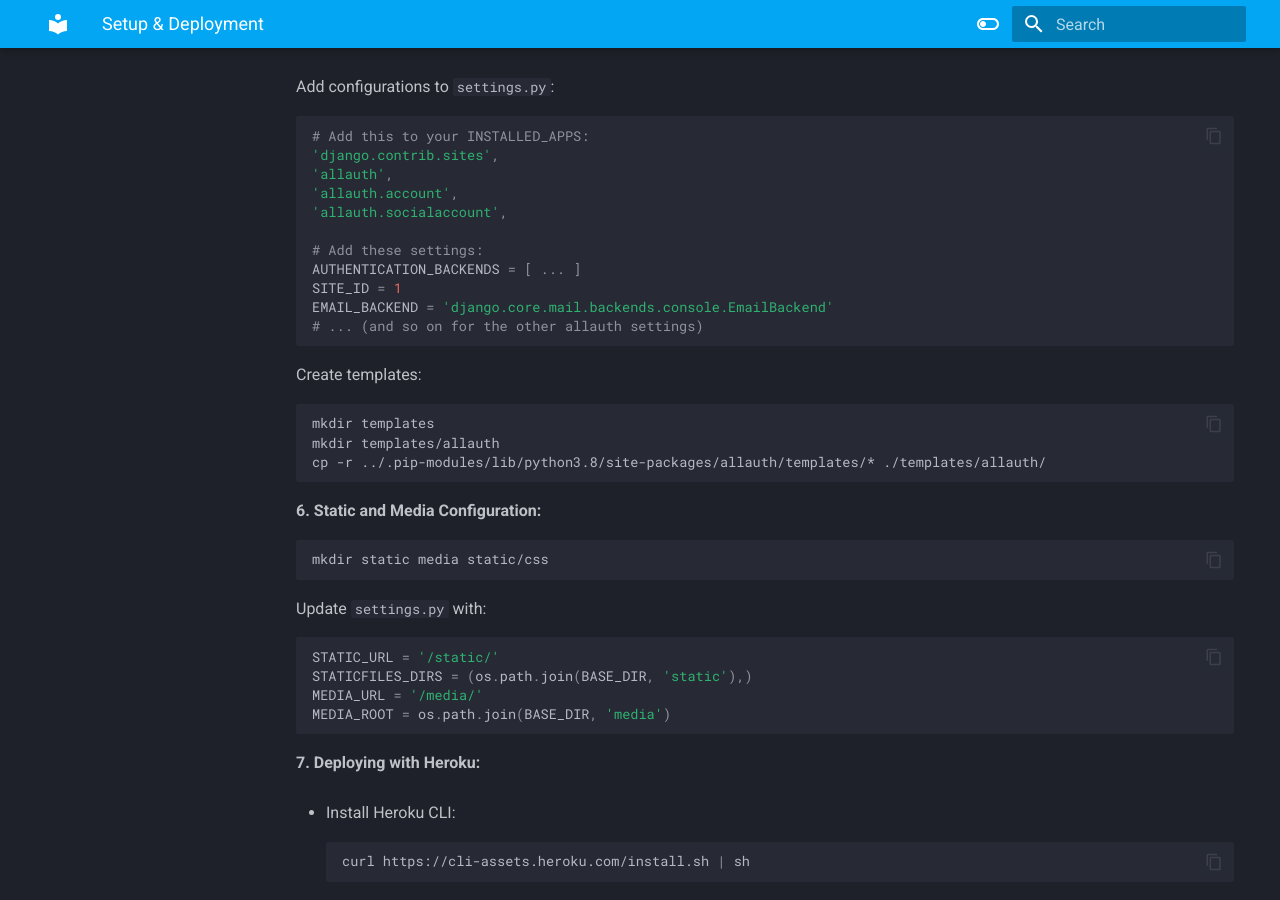
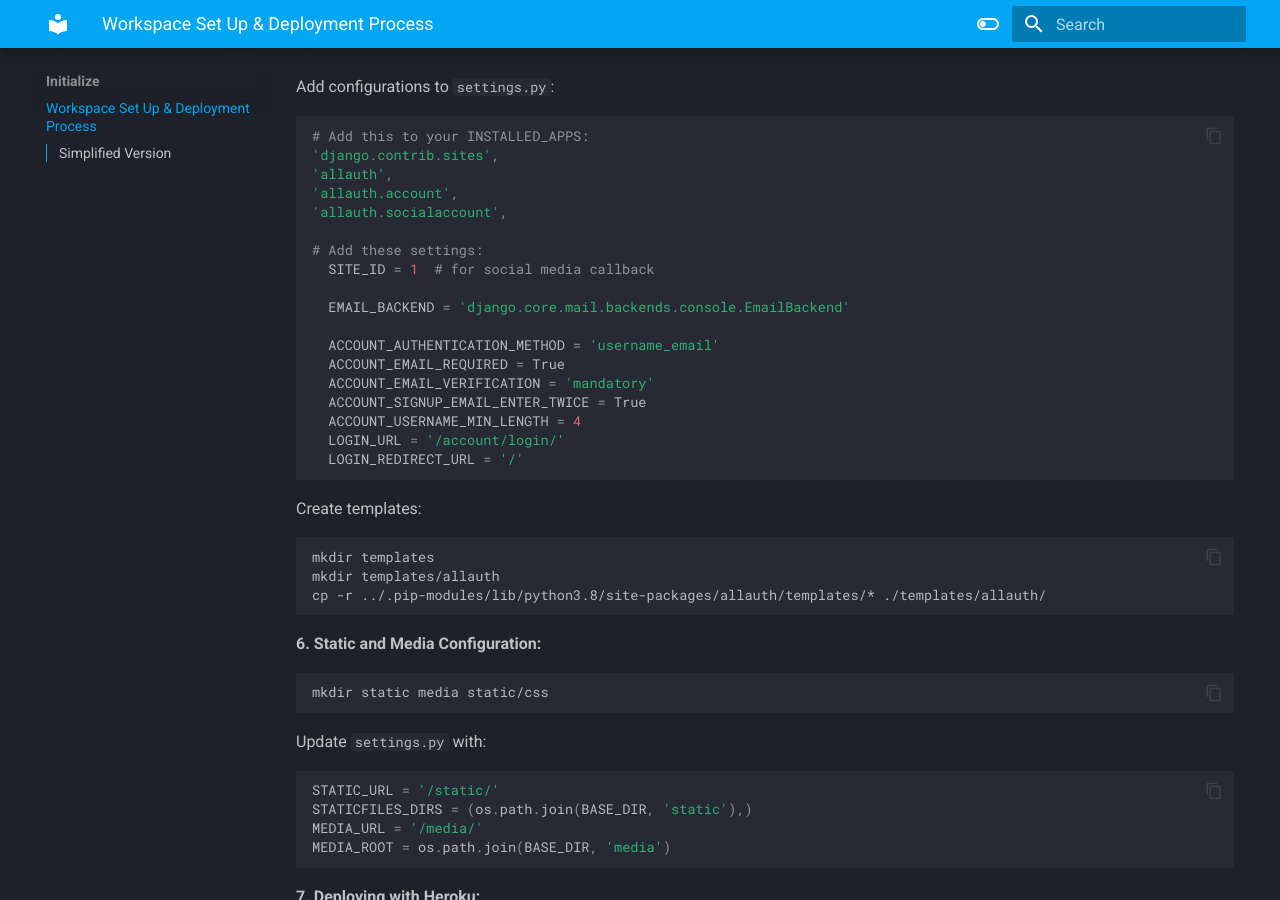
Before and after one commit to Code-Institute-Submissions/py, an MkDocs documentation site: the page built from docs/setup-and-deployment/setup_and_deployment.md, in a window 1280 px wide and 900 px high, scrolled down 1879 px. Built offline with MkDocs 1.6.1 and Material for MkDocs 9.7.7, drawn with Linux system fonts in a browser that asks for light colours.

Commit message:
docs: improve indexing

````diff
--- a/docs/setup-and-deployment/setup_and_deployment.md
+++ b/docs/setup-and-deployment/setup_and_deployment.md
@@ -91,10 +91,18 @@
   'allauth.socialaccount',
 
   # Add these settings:
-  AUTHENTICATION_BACKENDS = [ ... ]
-  SITE_ID = 1
-  EMAIL_BACKEND = 'django.core.mail.backends.console.EmailBackend'
-  # ... (and so on for the other allauth settings)
+    SITE_ID = 1  # for social media callback
+
+    EMAIL_BACKEND = 'django.core.mail.backends.console.EmailBackend'
+
+    ACCOUNT_AUTHENTICATION_METHOD = 'username_email'
+    ACCOUNT_EMAIL_REQUIRED = True
+    ACCOUNT_EMAIL_VERIFICATION = 'mandatory'
+    ACCOUNT_SIGNUP_EMAIL_ENTER_TWICE = True
+    ACCOUNT_USERNAME_MIN_LENGTH = 4
+    LOGIN_URL = '/account/login/'
+    LOGIN_REDIRECT_URL = '/'
+
   ```
 
   Create templates:
--- a/mkdocs.yml
+++ b/mkdocs.yml
@@ -25,11 +25,17 @@ nav:
           - Diagram: erd/diagram/diagram.md
           - Table Model: erd/table-model/table_model.md
           - Developer Experience: erd/dev-experience/dev_experience.md
-  - Development: m.md
-  - Features: t.md
-  - Tech: y.md
-  - Initialize: i.md
-  - Snack: s.md
+  - Development:
+      - Agile Development: agile-development/agile_development.md
+  - Features:
+      - Actual Features: actual-features/actual_features.md
+      - Future Features: future-features/future_features.md
+  - Tech:
+      - Technologies Used: tech-used/tech_used.md
+  - Initialize:
+      - Workspace Set Up & Deployment Process: setup-and-deployment/setup_and_deployment.md
+  - Snack:
+      - Developer's Snack: developer-snack/developer_snack.md
   - About: mkdocs_deploy.md
 
 # THEME
````
